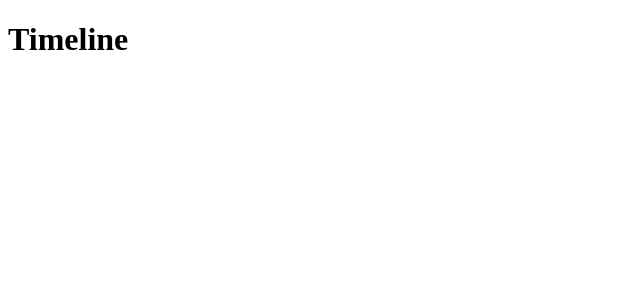
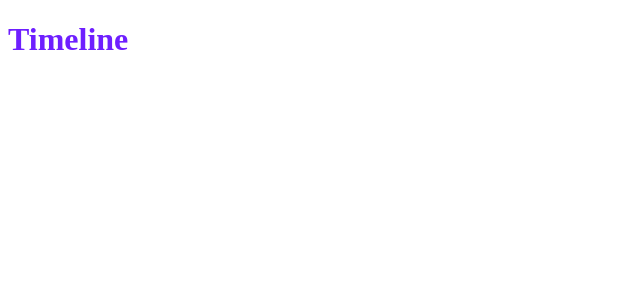
Before and after one commit to artsy/arrow, a Next.js app: page / in a window 1280 px wide. Shown: the top 300 px of the page, without its empty margins (0-640 px from the left). Built offline with nearby package versions, Linux system fonts and the light colour scheme.

Commit message:
Wire up a Styled Components example

```diff
--- /dev/null
+++ b/pages/_app.tsx
@@ -0,0 +1,20 @@
+import App from 'next/app'
+import React from 'react'
+import { ThemeProvider } from 'styled-components'
+
+const theme = {
+  colors: {
+    primary: '#6E1FFF',
+  },
+}
+
+export default class MyApp extends App {
+  render() {
+    const { Component, pageProps } = this.props
+    return (
+      <ThemeProvider theme={theme}>
+        <Component {...pageProps} />
+      </ThemeProvider>
+    )
+  }
+}
--- /dev/null
+++ b/pages/_document.tsx
@@ -0,0 +1,29 @@
+import Document from 'next/document'
+import { ServerStyleSheet } from 'styled-components'
+
+export default class MyDocument extends Document {
+  static async getInitialProps(ctx) {
+    const sheet = new ServerStyleSheet()
+    const originalRenderPage = ctx.renderPage
+
+    try {
+      ctx.renderPage = () =>
+        originalRenderPage({
+          enhanceApp: App => props => sheet.collectStyles(<App {...props} />),
+        })
+
+      const initialProps = await Document.getInitialProps(ctx)
+      return {
+        ...initialProps,
+        styles: (
+          <>
+            {initialProps.styles}
+            {sheet.getStyleElement()}
+          </>
+        ),
+      }
+    } finally {
+      sheet.seal()
+    }
+  }
+}
--- a/pages/index.tsx
+++ b/pages/index.tsx
@@ -1,9 +1,14 @@
 import { NextPage } from 'next'
+import styled from 'styled-components'
 
 interface TimelineProps {}
 
 const HomePage: NextPage<TimelineProps> = () => {
-  return <h1>Timeline</h1>
+  return <Title>Timeline</Title>
 }
 
 export default HomePage
+
+const Title = styled.h1`
+  color: ${({ theme }) => theme.colors.primary};
+`
```
